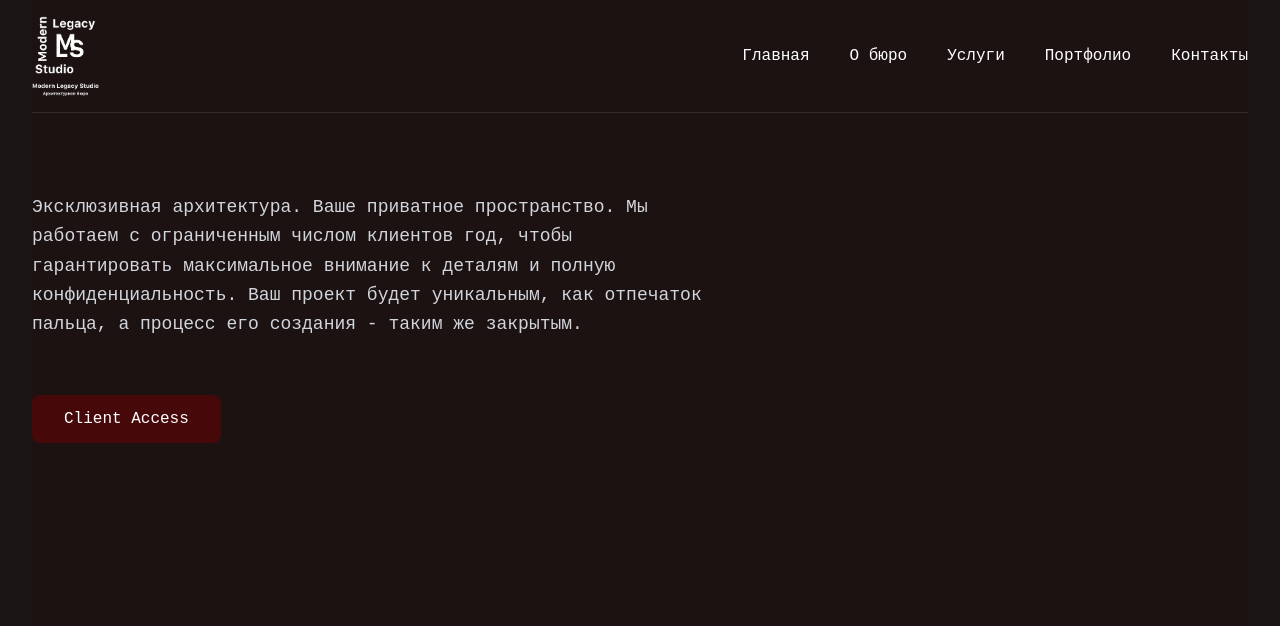
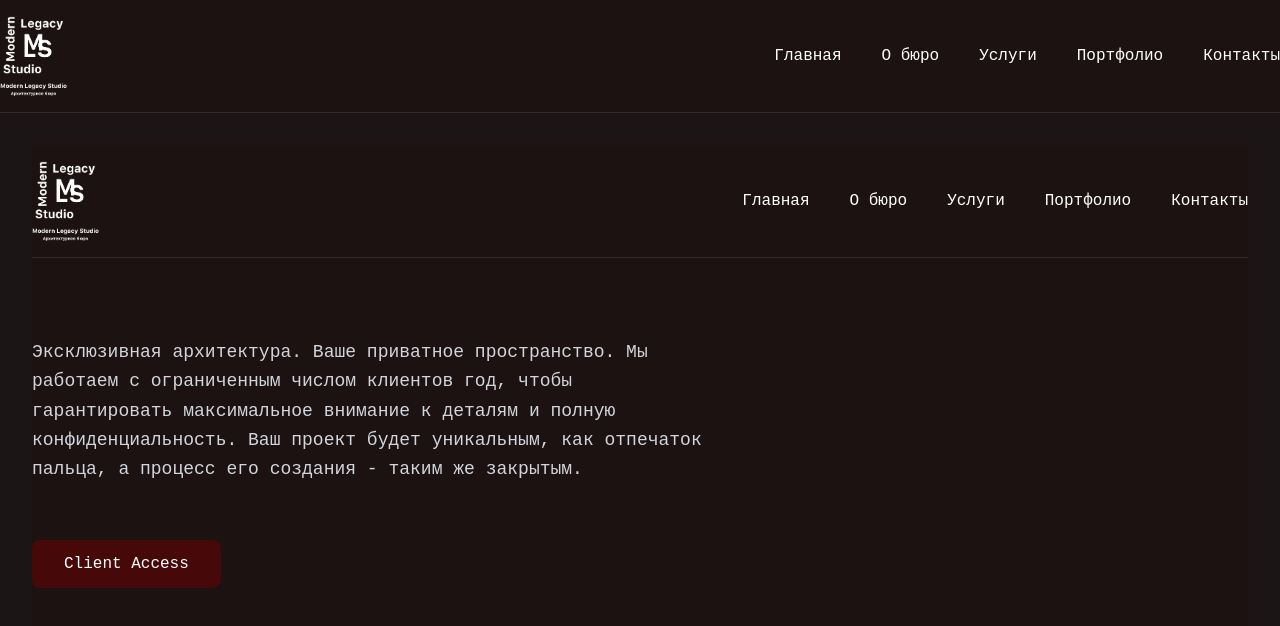
Before and after one commit to vrodeprogramist/my-project, a Next.js app: page / in a window 1280 px wide. Shown: the top 626 px of the page. Built offline with nearby package versions, Linux system fonts and the light colour scheme.

Commit message:
layout.tsx

```diff
--- a/app/layout.tsx
+++ b/app/layout.tsx
@@ -1,6 +1,7 @@
 import type { Metadata, Viewport } from "next";
 import { Geist, Geist_Mono } from "next/font/google";
 import "./globals.css";
+import Header from "@/components/ui/Header";
 
 const geistSans = Geist({
   variable: "--font-geist-sans",
@@ -23,6 +24,14 @@
   maximumScale: 1,
 };
 
+const navigation = [
+  { label: "Главная", href: "/" },
+  { label: "О бюро", href: "/oburo" },
+  { label: "Услуги", href: "/uslugi" },
+  { label: "Портфолио", href: "/portfolio" },
+  { label: "Контакты", href: "/contacts" },
+];
+
 export default function RootLayout({
   children,
 }: {
@@ -31,9 +40,10 @@
   return (
     <html lang="ru">
       <body className={`${geistSans.variable} ${geistMono.variable} antialiased bg-[#1c1212] text-white`}>
-        <div className="max-w-7xl mx-auto px-4 sm:px-6 lg:px-8">
+        <Header navigation={navigation} />
+        <main className="max-w-7xl mx-auto px-4 sm:px-6 lg:px-8 py-8">
           {children}
-        </div>
+        </main>
       </body>
     </html>
   );
```
